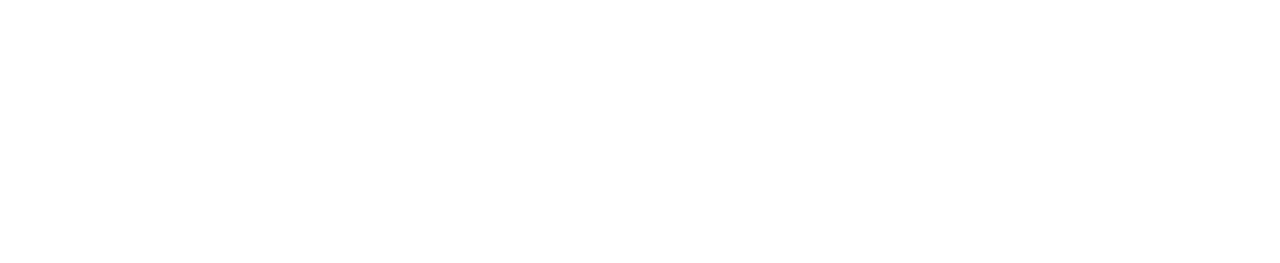
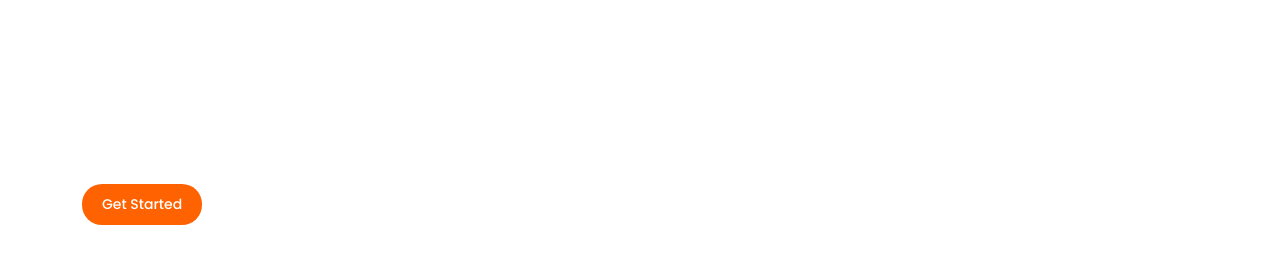
Before and after one commit to Mihirx410/Tutorify, a React (Vite) app: page / in a window 1280 px wide. Shown: the part 3123-3386 px from the top of the page. Before the commit the page ends 3153 px from the top, so only its background shows below. Built offline with nearby package versions, Linux system fonts and the light colour scheme.

Commit message:
created footer section with responsiveness

```diff
--- a/src/App.jsx
+++ b/src/App.jsx
@@ -8,6 +8,7 @@
 import Mentors from './pages/Mentors';
 import Price from './pages/Price';
 import Testimonial from './pages/Testimonial';
+import Footer from './componentes/Footer';
 
 function App() {
   const [currentTheme, setCurrentTheme] = useState(() => {
@@ -32,6 +33,7 @@
       <Mentors/>
       <Price/>
       <Testimonial/>
+      <Footer/>
     </>
   );
 }
--- /dev/null
+++ b/src/componentes/Footer.css
@@ -0,0 +1,191 @@
+.footer-section {
+    background-color: var(--white);
+    padding: 40px 0;
+}
+
+/* Theme-specific styles */
+.footer-section.theme-light {
+    --shadow-opacity: 0.3;
+}
+
+.footer-section.theme-dark {
+    --shadow-opacity: 0.5;
+}
+
+/* Text and Button Column */
+.footer-text-col {
+    text-align: left;
+}
+
+.footer-heading {
+    font-family: 'Poppins', sans-serif;
+    font-weight: 700;
+    font-size: 28px;
+    color: var(--white);
+    margin-bottom: 15px;
+}
+
+.footer-description {
+    font-family: 'Roboto', sans-serif;
+    font-weight: 400;
+    font-size: 16px;
+    color: var(--white);
+    margin-bottom: 20px;
+    line-height: 1.6;
+}
+
+.footer-btn {
+    font-family: 'Poppins', sans-serif;
+    font-weight: 500;
+    font-size: 14px;
+    background-color: var(--orange);
+    color: var(--white);
+    padding: 10px 20px;
+    border: none;
+    border-radius: 20px;
+    cursor: pointer;
+    transition: background-color 0.3s ease;
+}
+
+.footer-btn:hover {
+    background-color: var(--white);
+    color: var(--orange);
+}
+
+/* Links Column */
+.footer-links-col {
+    text-align: right;
+}
+
+.footer-links {
+    list-style: none;
+    padding: 0;
+    margin: 0;
+}
+
+.footer-links li {
+    margin-bottom: 10px;
+}
+
+.footer-link {
+    font-family: 'Roboto', sans-serif;
+    font-weight: 400;
+    font-size: 16px;
+    color: var(--white);
+    text-decoration: underline;
+    transition: color 0.3s ease;
+}
+
+.footer-link:hover {
+    color: var(--orange);
+}
+
+/* Mobile Responsive Styles */
+@media screen and (max-width: 767px) {
+    .footer-text-col {
+        text-align: center;
+        margin-bottom: 30px;
+    }
+
+    .footer-heading {
+        font-size: 24px;
+    }
+
+    .footer-description {
+        font-size: 14px;
+    }
+
+    .footer-btn {
+        font-size: 12px;
+        padding: 8px 16px;
+    }
+
+    .footer-links-col {
+        text-align: center;
+    }
+
+    .footer-links li {
+        margin-bottom: 8px;
+    }
+
+    .footer-link {
+        font-size: 14px;
+    }
+
+    .footer-section {
+        padding: 20px 0;
+    }
+}
+
+/* iPad and Laptop Responsive Styles */
+@media screen and (min-width: 768px) and (max-width: 985px) {
+    .footer-text-col {
+        text-align: center;
+        margin-bottom: 30px;
+    }
+
+    .footer-heading {
+        font-size: 24px;
+    }
+
+    .footer-description {
+        font-size: 14px;
+    }
+
+    .footer-btn {
+        font-size: 12px;
+        padding: 8px 16px;
+    }
+
+    .footer-links-col {
+        text-align: center;
+    }
+
+    .footer-links li {
+        margin-bottom: 8px;
+    }
+
+    .footer-link {
+        font-size: 14px;
+    }
+
+    .footer-section {
+        padding: 20px 0;
+    }
+}
+
+/* Tablets and Small Laptops (986px to 1200px) */
+@media screen and (min-width: 986px) and (max-width: 1200px) {
+    .footer-text-col {
+        text-align: left;
+    }
+
+    .footer-heading {
+        font-size: 26px;
+    }
+
+    .footer-description {
+        font-size: 15px;
+    }
+
+    .footer-btn {
+        font-size: 13px;
+        padding: 9px 18px;
+    }
+
+    .footer-links-col {
+        text-align: right;
+    }
+
+    .footer-links li {
+        margin-bottom: 9px;
+    }
+
+    .footer-link {
+        font-size: 15px;
+    }
+
+    .footer-section {
+        padding: 30px 0;
+    }
+}
--- /dev/null
+++ b/src/componentes/Footer.jsx
@@ -0,0 +1,35 @@
+import React from 'react';
+import { Row, Col } from "react-bootstrap";
+import "./Footer.css";
+
+const Footer = ({ currentTheme }) => {
+  return (
+    <footer className={`footer-section theme-${currentTheme}`}>
+      <div className="container">
+        <Row className="align-items-center">
+          {/* Text and Button Column */}
+          <Col md={8} className="footer-text-col">
+            <h2 className="footer-heading">Ready to get started?</h2>
+            <p className="footer-description">
+              Lorem ipsum dolor sit amet, consectetur adipiscing elit, sed do eiusmod tempor incididunt.
+            </p>
+            <button className="footer-btn">Get Started</button>
+          </Col>
+
+          {/* Links Column */}
+          <Col md={4} className="footer-links-col">
+            <ul className="footer-links">
+              <li><a href="#" className="footer-link">Product</a></li>
+              <li><a href="#" className="footer-link">Course</a></li>
+              <li><a href="#" className="footer-link">Help/FAQ</a></li>
+              <li><a href="#" className="footer-link">Mobile</a></li>
+              <li><a href="#" className="footer-link">Career</a></li>
+            </ul>
+          </Col>
+        </Row>
+      </div>
+    </footer>
+  );
+};
+
+export default Footer;
```
